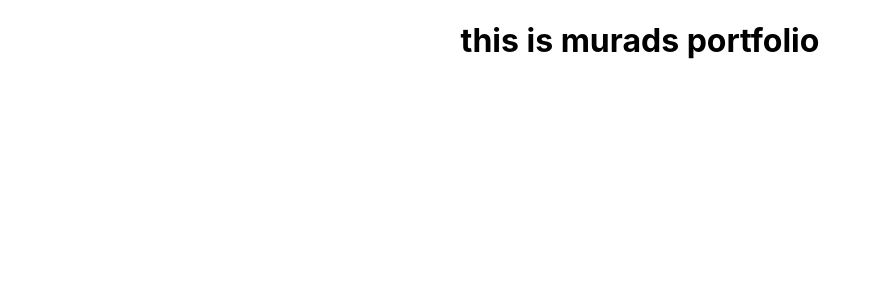
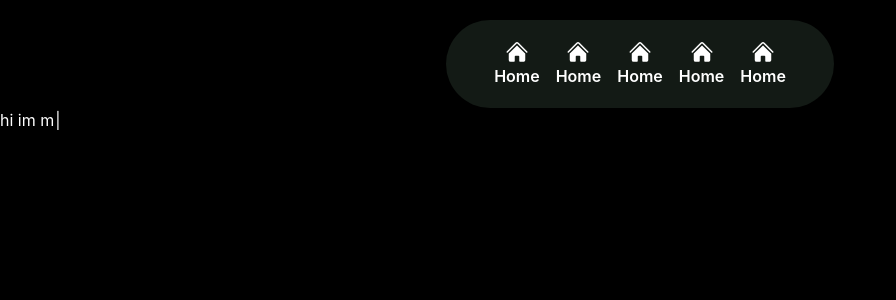
Before and after one commit to mahfujurr/mahfujur-rahman-portfolio, a React (Create React App) app: page / in a window 1280 px wide. Shown: the top 300 px of the page, without its empty margins (0-896 px from the left). Built offline with nearby package versions, Linux system fonts and the light colour scheme.

Commit message:
first commit

```diff
--- /dev/null
+++ b/postcss.config.js
@@ -0,0 +1,6 @@
+module.exports = {
+  plugins: {
+    tailwindcss: {},
+    autoprefixer: {},
+  },
+}
--- a/src/App.js
+++ b/src/App.js
@@ -1,11 +1,11 @@
+import { RouterProvider } from 'react-router-dom';
 import './App.css';
+import  router  from './Routes/Routes';
 
 function App() {
   return (
-    <div className="App">
-      <h1>
-        this is murads portfolio
-      </h1>
+    <div>
+      <RouterProvider router={router}></RouterProvider>
     </div>
   );
 }
--- /dev/null
+++ b/src/Layout/Main.js
@@ -0,0 +1,14 @@
+import React from 'react';
+import { Outlet } from 'react-router-dom';
+import Navbar from '../Pages/Navbar/Navbar';
+
+const Main = () => {
+    return (
+        <div className='bg-black h-screen'>
+            <Navbar></Navbar>
+            <Outlet></Outlet>
+        </div>
+    );
+};
+
+export default Main;
--- /dev/null
+++ b/src/Pages/Home/Home.js
@@ -0,0 +1,21 @@
+import React from 'react';
+import TypewriterComponent from 'typewriter-effect';
+
+const Home = () => {
+    return (
+        <div className='text-white'>
+            <TypewriterComponent
+                options={{
+                    strings: [
+                        'hi im murad'
+                    ],
+                    autoStart: true,
+                    loop: true,
+                    deleteSpeed: 10,
+                }}
+            />
+        </div>
+    );
+};
+
+export default Home;
--- /dev/null
+++ b/src/Pages/Navbar/Navbar.js
@@ -0,0 +1,34 @@
+import React from 'react';
+import { Link } from 'react-router-dom';
+import { HomeIcon } from '@heroicons/react/24/solid'
+const Navbar = () => {
+
+    return (
+        <div className=' flex justify-center pt-5 sticky font-semibold '>
+            <div className='flex  bg-green-200/10 rounded-full px-10 py-5 text-white'>
+                <Link to='/' className='mx-2 flex flex-col justify-center items-center hover:text-green-400'>
+                    <HomeIcon className="h-6 w-6 text-white hover:text-green-400" />
+                    <h1 className=''>Home</h1>
+                </Link>
+                <Link to='/about' className='mx-2 flex flex-col justify-center items-center hover:text-green-400'>
+                    <HomeIcon className="h-6 w-6 text-white hover:text-green-400" />
+                    <h1 className=''>Home</h1>
+                </Link>
+                <Link to='/resume' className='mx-2 flex flex-col justify-center items-center hover:text-green-400'>
+                    <HomeIcon className="h-6 w-6 text-white hover:text-green-400" />
+                    <h1 className=''>Home</h1>
+                </Link>
+                <Link to='/projects' className='mx-2 flex flex-col justify-center items-center hover:text-green-400'>
+                    <HomeIcon className="h-6 w-6 text-white hover:text-green-400" />
+                    <h1 className=''>Home</h1>
+                </Link>
+                <Link to='/blog' className='mx-2 flex flex-col justify-center items-center hover:text-green-400'>
+                    <HomeIcon className="h-6 w-6 text-white hover:text-green-400" />
+                    <h1 className=''>Home</h1>
+                </Link>
+            </div>
+        </div>
+    );
+};
+
+export default Navbar;
--- /dev/null
+++ b/src/Routes/Routes.js
@@ -0,0 +1,21 @@
+import { createBrowserRouter } from "react-router-dom";
+import Main from "../Layout/Main";
+import Home from "../Pages/Home/Home";
+
+
+const router = createBrowserRouter([
+    {
+        path: '/',
+        element: <Main></Main>,
+        children:[
+            {
+                path: '/',
+                element: <Home></Home>
+            }
+        ]
+    },
+
+
+])
+
+export default router;
--- a/src/index.css
+++ b/src/index.css
@@ -1,3 +1,6 @@
+@tailwind base;
+@tailwind components;
+@tailwind utilities;
 body {
   margin: 0;
   font-family: -apple-system, BlinkMacSystemFont, 'Segoe UI', 'Roboto', 'Oxygen',
--- /dev/null
+++ b/tailwind.config.js
@@ -0,0 +1,8 @@
+/** @type {import('tailwindcss').Config} */
+module.exports = {
+  content: ["./src/**/*.{js,jsx,ts,tsx}",],
+  theme: {
+    extend: {},
+  },
+  plugins: [],
+}
```
Also changed, not shown: package.json (+8 -0 lines), 1 other file (tests, documents, lock files or other folders).
